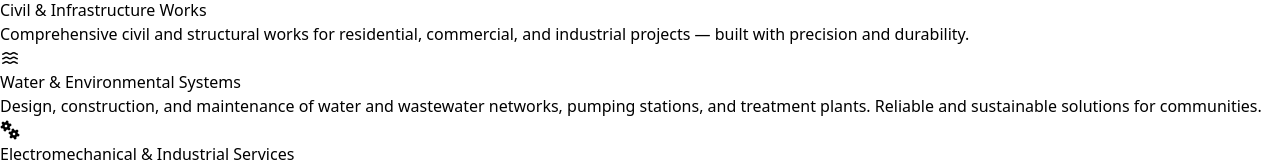
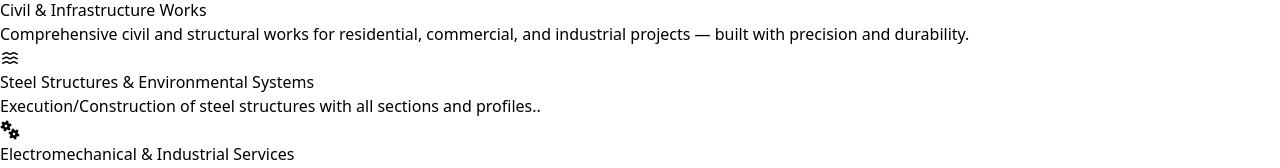
Before and after one commit to mahmoudali74/ALNEBRAS, a React (Vite) app: page /about in a window 1280 px wide. Shown: the part 1370-1538 px from the top of the page. Built offline with nearby package versions, Linux system fonts and the light colour scheme.

Commit message:
حفظ التعديلات قبل الدمج

```diff
--- a/src/components/About.jsx
+++ b/src/components/About.jsx
@@ -153,8 +153,8 @@ export default function About() {
                 icon: "fa-building",
               },
               {
-                title: "Water & Environmental Systems",
-                desc: "Design, construction, and maintenance of water and wastewater networks, pumping stations, and treatment plants. Reliable and sustainable solutions for communities.",
+                title: "Steel Structures & Environmental Systems",
+                desc: "Execution/Construction of steel structures with all sections and profiles..",
                 icon: "fa-water",
               },
               {
--- a/src/components/Projects.jsx
+++ b/src/components/Projects.jsx
@@ -126,7 +126,7 @@ const projects = [
     gradient: "from-rose-900 via-rose-700 to-rose-500",
   },
   {
-    title: "Construction of Jolie Ville Hotel",
+    title: "Participating in the finishing works for the Jolie Ville Hotel",
     location: "Sharm El Sheikh",
     images: [
       "/assets/WhatsApp Image 2025-11-05 at 1.13.59 AM (1).jpeg",
```
